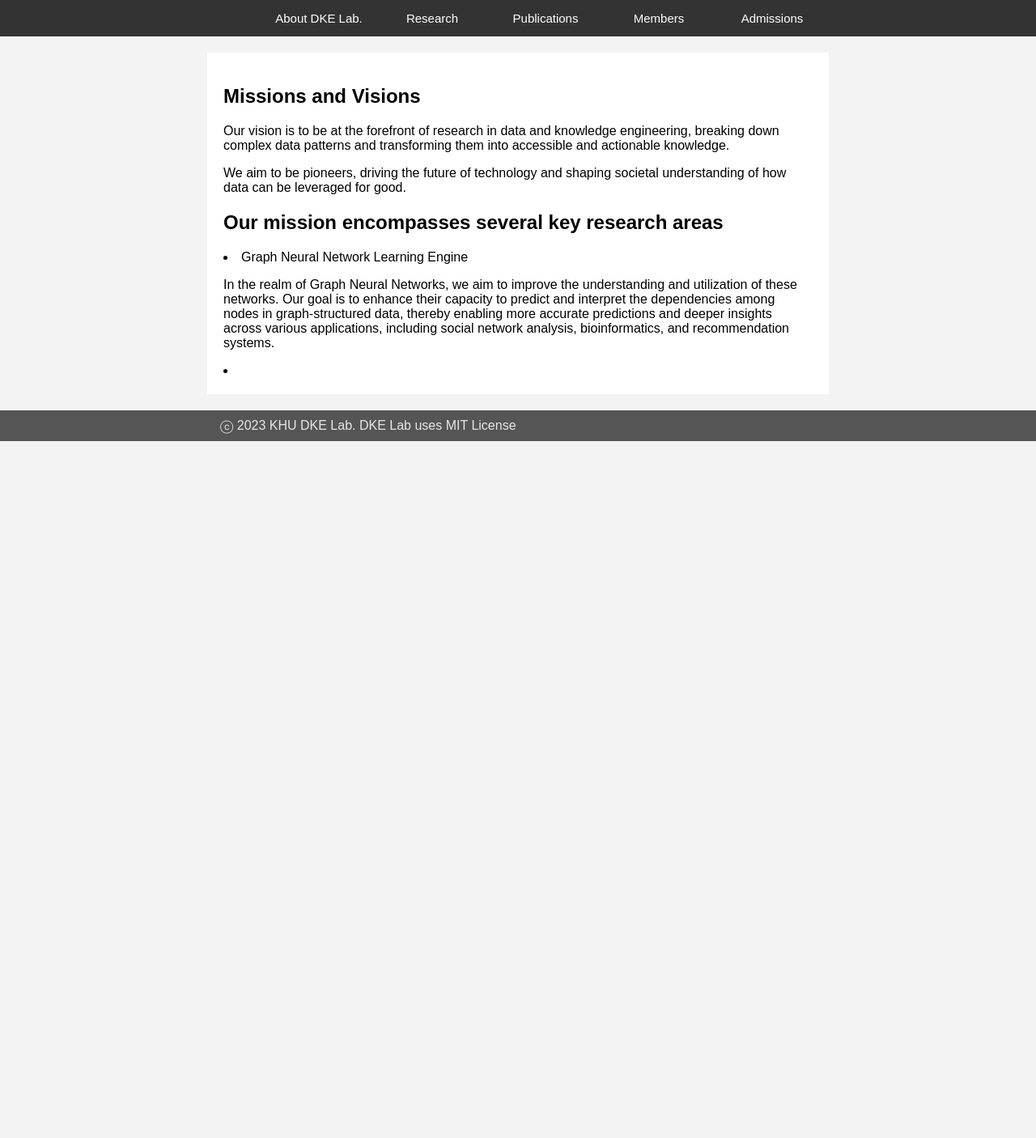
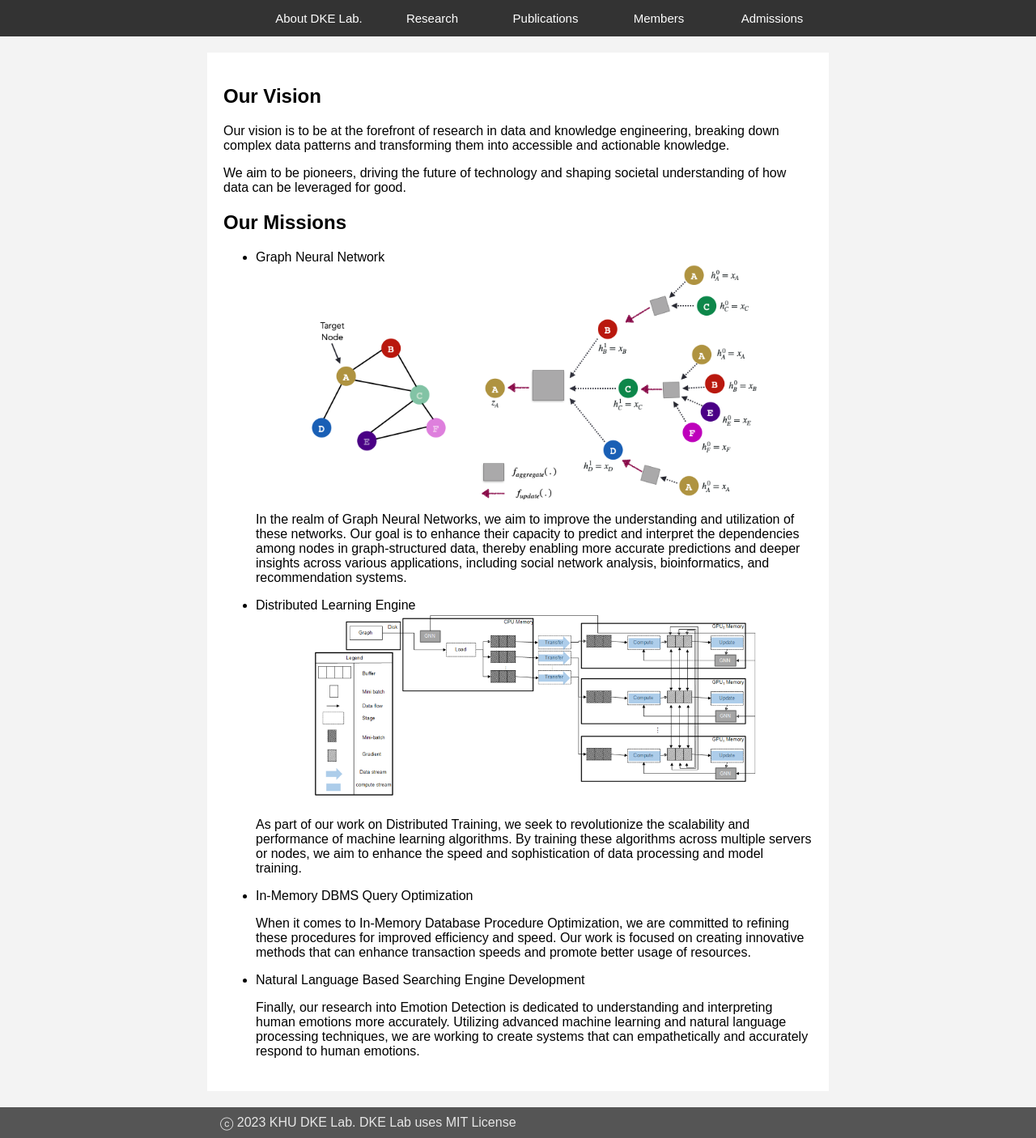
Before and after one commit to meongju0o0/DKE-homepage, a React (Create React App) app: page /pages/about/missions in a window 1280 px wide. Shown: the whole page at 81% size. Before the commit the page ends 800 px from the top, so only its background shows below. Built offline with nearby package versions, Linux system fonts and the light colour scheme.

Commit message:
Missions Page

```diff
--- a/src/components/pages/about/Missions.js
+++ b/src/components/pages/about/Missions.js
@@ -1,20 +1,40 @@
 import React from 'react';
 
 import '../styles/Default.css';
+import '../styles/Missions.css';
+import GNN from '../../../assets/images/projects/gnn.png';
+import DistLearning from '../../../assets/images/projects/distributed-training.png';
 
 
 const Missions = () => {
     return (
         <div className="wrapper">
             <div className="main-content">
-                <h2>Missions and Visions</h2>
-                <p>Our vision is to be at the forefront of research in data and knowledge engineering, breaking down complex data patterns and transforming them into accessible and actionable knowledge.</p>
-                <p>We aim to be pioneers, driving the future of technology and shaping societal understanding of how data can be leveraged for good.</p>
+                <div className="section">
+                    <h2>Our Vision</h2>
+                    <p>Our vision is to be at the forefront of research in data and knowledge engineering, breaking down complex data patterns and transforming them into accessible and actionable knowledge.</p>
+                    <p>We aim to be pioneers, driving the future of technology and shaping societal understanding of how data can be leveraged for good.</p>
+                </div>
 
-                <h2>Our mission encompasses several key research areas</h2>
-                <li>Graph Neural Network Learning Engine</li>
-                <p>In the realm of Graph Neural Networks, we aim to improve the understanding and utilization of these networks. Our goal is to enhance their capacity to predict and interpret the dependencies among nodes in graph-structured data, thereby enabling more accurate predictions and deeper insights across various applications, including social network analysis, bioinformatics, and recommendation systems.</p>
-                <li></li>
+                <div className="section">
+                    <h2>Our Missions</h2>
+                    <ul>
+                        <li>Graph Neural Network</li>
+                        <img src={GNN} alt="GNN" />
+                        <p>In the realm of Graph Neural Networks, we aim to improve the understanding and utilization of these networks. Our goal is to enhance their capacity to predict and interpret the dependencies among nodes in graph-structured data, thereby enabling more accurate predictions and deeper insights across various applications, including social network analysis, bioinformatics, and recommendation systems.</p>
+                        <li>Distributed Learning Engine</li>
+                        <img src={DistLearning} alt="DistLearning" />
+                        <p>As part of our work on Distributed Training, we seek to revolutionize the scalability and performance of machine learning algorithms. By training these algorithms across multiple servers or nodes, we aim to enhance the speed and sophistication of data processing and model training.</p>
+                        <li>In-Memory DBMS Query Optimization</li>
+                        {/*
+                        <img src={ } alt="DBMS" />*/}
+                        <p>When it comes to In-Memory Database Procedure Optimization, we are committed to refining these procedures for improved efficiency and speed. Our work is focused on creating innovative methods that can enhance transaction speeds and promote better usage of resources.</p>
+                        <li>Natural Language Based Searching Engine Development</li>
+                        {/*
+                        <img src={ } alt="NLP" />*/}
+                        <p>Finally, our research into Emotion Detection is dedicated to understanding and interpreting human emotions more accurately. Utilizing advanced machine learning and natural language processing techniques, we are working to create systems that can empathetically and accurately respond to human emotions.</p>
+                    </ul>
+                </div>
             </div>
         </div>
     );
--- a/src/components/pages/styles/Default.css
+++ b/src/components/pages/styles/Default.css
@@ -1,7 +1,18 @@
+body {
+    font-family: Arial, sans-serif;
+    margin: 0;
+    padding: 0;
+    background-color: #f3f3f3;
+}
+
 .main-content {
     background-color: white;
     padding: 20px;
     margin-top: 20px;
+    margin-bottom: 20px;
+}
+
+.section {
     margin-bottom: 20px;
 }
 
--- /dev/null
+++ b/src/components/pages/styles/Missions.css
@@ -0,0 +1,6 @@
+img {
+    max-width: 80%;
+    margin: 0 auto;
+    display: flex;
+    justify-content: center;
+}
--- a/src/styles/MainContent.css
+++ b/src/styles/MainContent.css
@@ -4,3 +4,7 @@
     margin-top: 20px;
     margin-bottom: 20px;
 }
+
+.section {
+    margin-bottom: 20px;
+}
--- a/src/styles/MainPage.css
+++ b/src/styles/MainPage.css
@@ -14,10 +14,6 @@ img.sponsor {
     max-width: 80%;
     margin: 0 auto;
     padding: 0 10px;
-}
-
-.section {
-    margin-bottom: 20px;
 }
 
 @media screen and (min-width: 1024px) {
--- a/src/styles/Slider.css
+++ b/src/styles/Slider.css
@@ -1,5 +1,6 @@
 .slider {
     position: relative;
+    max-width: 80%;
     width: 600px;
     overflow: hidden;
     margin: auto;
```
Also changed, not shown: src/assets/images/projects/distributed-training.png (added), src/assets/images/projects/gnn.png (added).
